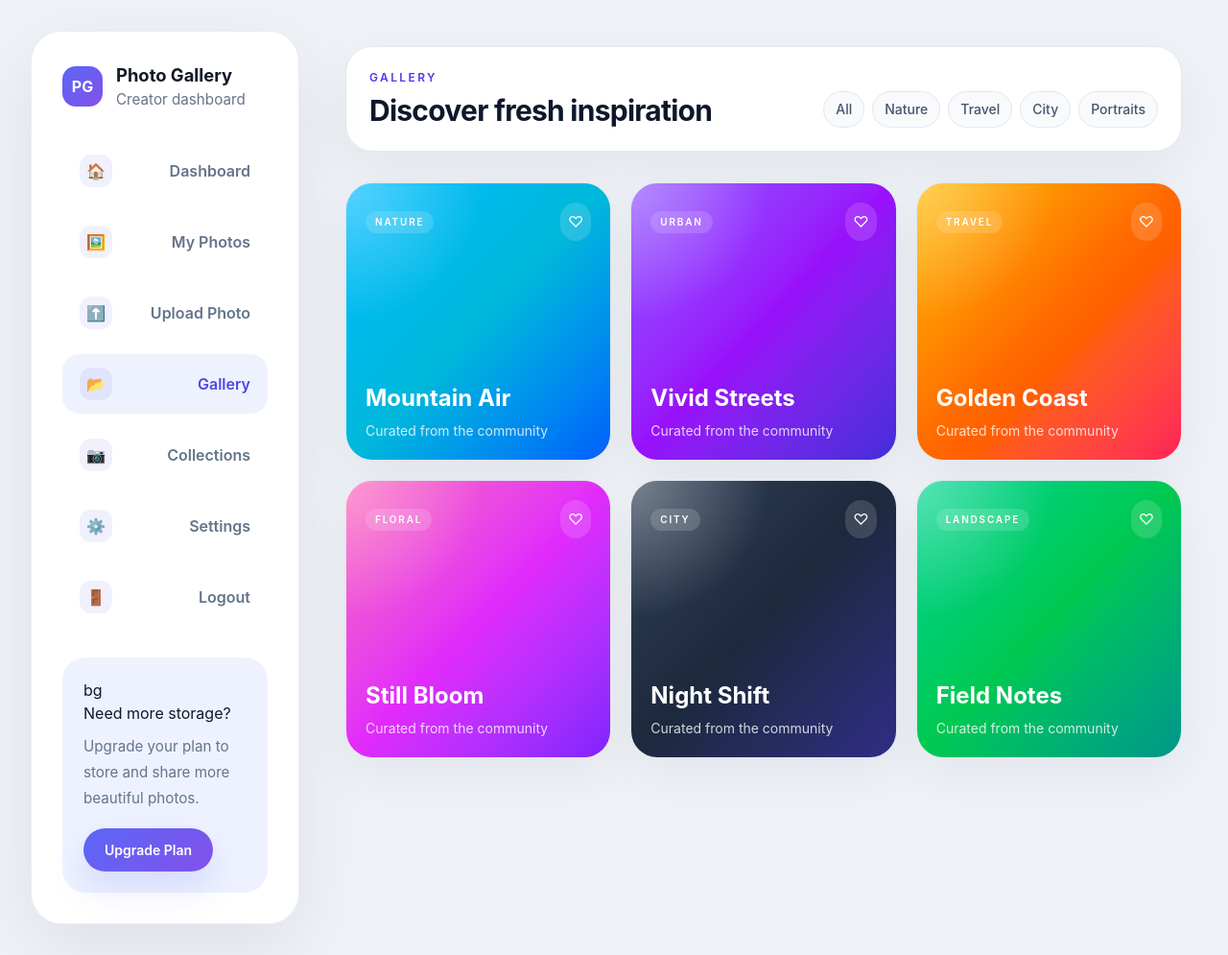
After one commit to Hannahadora/Photo-gallery, a PHP site: page /gallery in a window 1280 px wide. The commit adds this page. Shown: the whole page at 96% size. Run offline with PHP 8.4, Linux system fonts and the light colour scheme; the visitor is signed in with stand-in values (Sample User, id 1); style sheets or scripts are compiled from the project's sources.

Commit message:
Add new views for photos, gallery, and collections with routing support

```diff
--- a/public/index.php
+++ b/public/index.php
@@ -52,11 +52,37 @@ switch ($uri) {
             ['active_nav' => 'dashboard']
         );
         break;
+
     case 'upload':
         $render(
             __DIR__ . '/../resources/views/upload.php',
             __DIR__ . '/../resources/views/layouts/auth.php',
             ['active_nav' => 'upload']
+        );
+        break;
+
+    case 'photos':
+        $render(
+            __DIR__ . '/../resources/views/photos.php',
+            __DIR__ . '/../resources/views/layouts/auth.php',
+            ['active_nav' => 'photos']
+        );
+        break;
+
+    case 'gallery':
+        $render(
+            __DIR__ . '/../resources/views/gallery.php',
+            __DIR__ . '/../resources/views/layouts/auth.php',
+            ['active_nav' => 'gallery']
+        );
+        break;
+
+    case 'collections':
+    case 'collection':
+        $render(
+            __DIR__ . '/../resources/views/collections.php',
+            __DIR__ . '/../resources/views/layouts/auth.php',
+            ['active_nav' => 'collections']
         );
         break;
 
--- /dev/null
+++ b/resources/views/gallery.php
@@ -0,0 +1,52 @@
+<?php
+$page_title = 'Gallery';
+$gallery = [
+    ['title' => 'Mountain Air', 'tag' => 'Nature', 'accent' => 'from-sky-400 via-cyan-500 to-blue-600'],
+    ['title' => 'Vivid Streets', 'tag' => 'Urban', 'accent' => 'from-violet-500 via-purple-600 to-indigo-700'],
+    ['title' => 'Golden Coast', 'tag' => 'Travel', 'accent' => 'from-amber-400 via-orange-500 to-rose-500'],
+    ['title' => 'Still Bloom', 'tag' => 'Floral', 'accent' => 'from-pink-400 via-fuchsia-500 to-violet-600'],
+    ['title' => 'Night Shift', 'tag' => 'City', 'accent' => 'from-slate-700 via-slate-800 to-indigo-900'],
+    ['title' => 'Field Notes', 'tag' => 'Landscape', 'accent' => 'from-emerald-400 via-green-500 to-teal-600'],
+];
+?>
+
+<div class="space-y-8 p-2 sm:p-4">
+    <header class="rounded-[28px] border border-slate-200 bg-white p-6 shadow-[0_18px_60px_rgba(15,23,42,0.06)]">
+        <div class="flex flex-col gap-4 md:flex-row md:items-end md:justify-between">
+            <div>
+                <p class="text-xs font-semibold uppercase tracking-[0.2em] text-indigo-600">Gallery</p>
+                <h1 class="mt-2 text-3xl font-bold tracking-tight text-slate-900">Discover fresh inspiration</h1>
+            </div>
+
+            <div class="flex flex-wrap gap-2">
+                <?php foreach (['All', 'Nature', 'Travel', 'City', 'Portraits'] as $filter): ?>
+                    <button class="rounded-full border border-slate-200 bg-slate-50 px-3 py-2 text-sm font-medium text-slate-600 transition hover:border-indigo-200 hover:bg-indigo-50 hover:text-indigo-700 <?= $filter === 'All' ? 'border-indigo-200 bg-indigo-50 text-indigo-700' : '' ?>">
+                        <?= htmlspecialchars($filter) ?>
+                    </button>
+                <?php endforeach; ?>
+            </div>
+        </div>
+    </header>
+
+    <section class="grid gap-5 sm:grid-cols-2 xl:grid-cols-3">
+        <?php foreach ($gallery as $item): ?>
+            <article class="group overflow-hidden rounded-[28px] border border-slate-200 bg-white shadow-[0_18px_55px_rgba(15,23,42,0.06)]">
+                <div class="relative h-72 bg-gradient-to-br <?= $item['accent'] ?> p-5">
+                    <div class="absolute inset-0 bg-[radial-gradient(circle_at_top_left,rgba(255,255,255,0.34),transparent_36%)]"></div>
+                    <div class="relative flex h-full flex-col justify-between">
+                        <div class="flex items-center justify-between">
+                            <span class="rounded-full bg-white/15 px-2.5 py-1 text-[10px] font-semibold uppercase tracking-[0.18em] text-white backdrop-blur-sm">
+                                <?= htmlspecialchars($item['tag']) ?>
+                            </span>
+                            <button class="rounded-full bg-white/15 p-2 text-white backdrop-blur-sm transition hover:bg-white/25">♡</button>
+                        </div>
+                        <div>
+                            <h2 class="text-2xl font-bold text-white"><?= htmlspecialchars($item['title']) ?></h2>
+                            <p class="mt-2 text-sm text-white/80">Curated from the community</p>
+                        </div>
+                    </div>
+                </div>
+            </article>
+        <?php endforeach; ?>
+    </section>
+</div>
```
Also changed, not shown: resources/views/collections.php (added, +42 -0 lines), resources/views/photos.php (added, +54 -0 lines).
